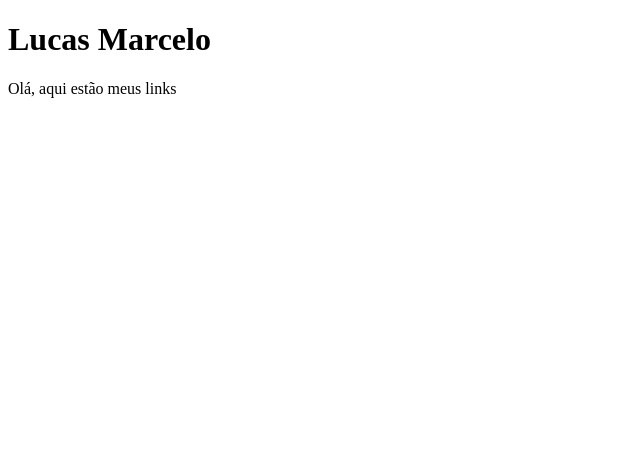
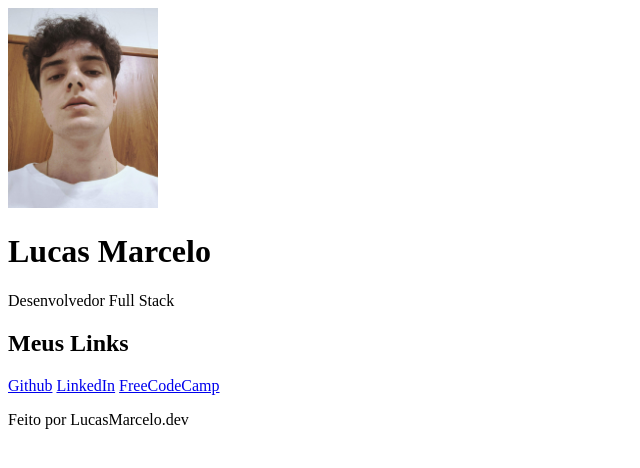
Before and after one commit to luscasmarcelo/devlinks, a plain HTML site: page index.html in a window 1280 px wide. Shown: the whole page, without its empty margins (0-640 px from the left). Drawn offline with Linux system fonts and the light colour scheme.

Commit message:
feat: estrutura html semântica da página de perfil

```diff
--- a/index.html
+++ b/index.html
@@ -6,7 +6,23 @@
     <title>LucasMarcelo.dev</title>
 </head>
 <body>
-    <h1>Lucas Marcelo</h1>
-    <p>Olá, aqui estão meus links</p>
+    <header>
+        <img src="foto-eu.jpg" width="150" alt="Foto de Lucas Marcelo">
+        <h1>Lucas Marcelo</h1>
+        <p>Desenvolvedor Full Stack</p>
+    </header>
+    <main>
+        <section>
+            <h2>Meus Links</h2>
+            <a href="https://github.com/luscasmarcelo" target="_blank">Github</a>
+            <a href="https://www.linkedin.com/in/lucas-marcelo-8b1a4b1a9/" target="_blank">LinkedIn</a>
+            <a href="https://www.freecodecamp.org/lucasmarcelo" target="_blank">FreeCodeCamp</a>
+        </section>
+    </main>
+
+    <footer>
+        <p>Feito por LucasMarcelo.dev</p>
+    </footer>
+
 </body>
 </html>
```
Also changed, not shown: foto-eu.jpg (added).
